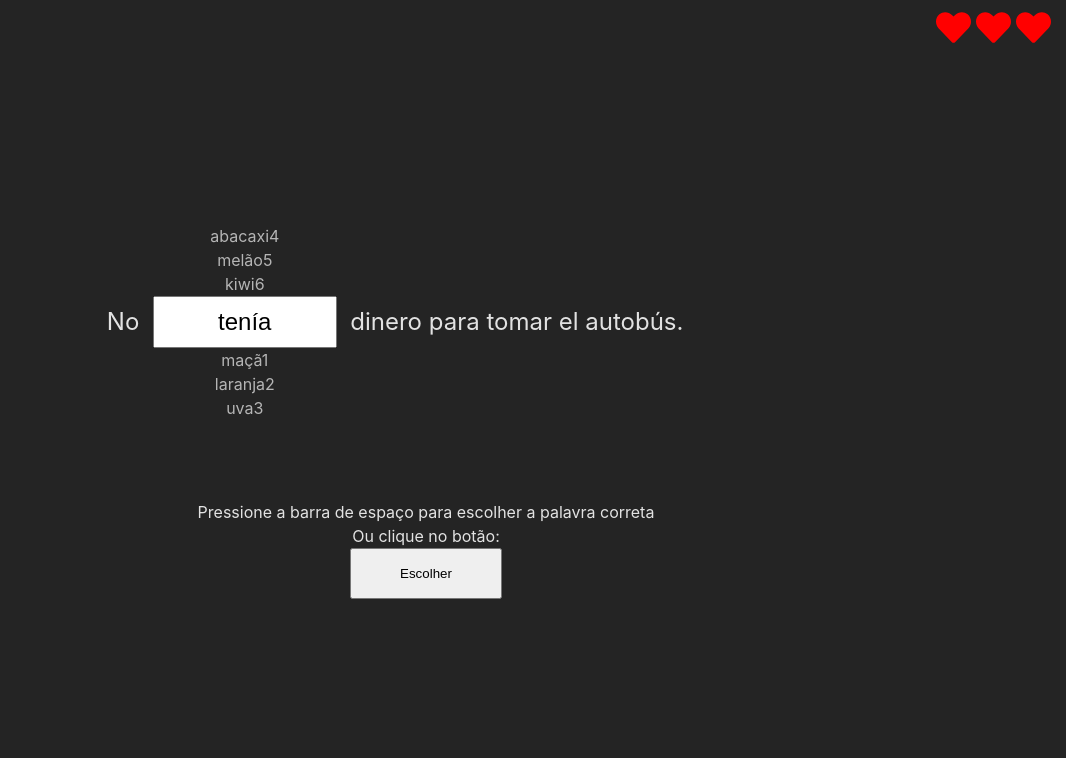
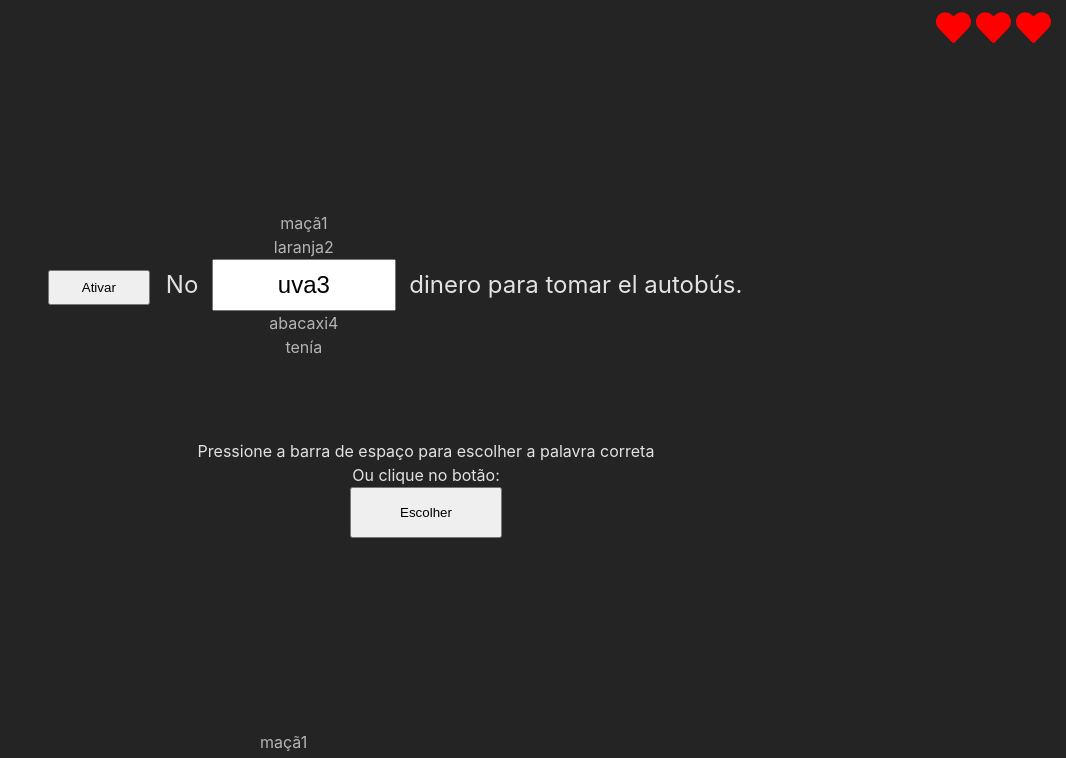
Before and after one commit to Renan-Mochizuki/JogoEspanhol, a React (Vite) app: page /game in a window 1280 px wide. Shown: the top 758 px of the page, without its empty margins (214-1280 px from the left). Built offline with nearby package versions, Linux system fonts and the light colour scheme.

Commit message:
Adicionado um botão para ativar o rolamento das questões

```diff
--- a/src/App.css
+++ b/src/App.css
@@ -1,6 +1,7 @@
 .containerQuote{
   display: flex;
   align-items: center;
+  width: 100%;
   padding-top: 2rem;
   margin-top: 10rem;
   margin-bottom: 5rem;
@@ -45,3 +46,10 @@
   position: absolute;
   right: 15%;
 }
+.buttonActivate{
+  margin-right: 1rem;
+  padding-left: 2rem;
+  padding-right: 2rem;
+  padding-top: 0.5rem;
+  padding-bottom: 0.5rem;
+}
--- a/src/components/Question.jsx
+++ b/src/components/Question.jsx
@@ -10,18 +10,21 @@ const Question = (props) => {
     const answer = props.answer;
 
     const ref = useRef(null);
-    const [isInView, setIsInView] = useState(false);
 
     useEffect(() => {
         const options = {
             root: null,
-            rootMargin: '-80px',
+            rootMargin: '-70px',
             threshold: 1
         };
 
         const observer = new IntersectionObserver((entries) => {
-            entries.forEach((entry) => {
-                setIsInView(entry.isIntersecting);
+            entries.forEach((entry, index) => {
+                props.setIsInView(prevArray => {
+                    const newArray = [...prevArray];
+                    newArray[props.keyIndex] = entry.isIntersecting;
+                    return newArray;
+                });
             });
         }, options);
 
@@ -39,28 +42,26 @@ const Question = (props) => {
     }, []);
 
     const [currentWordIndexAbove, setCurrentWordIndexAbove] = useState(0);
-    const [currentWordIndexBelow, setCurrentWordIndexBelow] = useState(4);
+    const [currentWordIndexBelow, setCurrentWordIndexBelow] = useState(3);
     const [inputValue, setInputValue] = useState('');
     const [wordsRollAbove, setWordsRollAbove] = useState([]);
     const [wordsRollBelow, setWordsRollBelow] = useState([]);
 
     useEffect(() => {
-        if (!isCorrect && isInView) {
+        if (!isCorrect && props.isInView) {
             const timer = setInterval(() => {
                 const inputIndex = (currentWordIndexAbove + words.length + 1) % words.length;
 
                 const prevIndexAbove = (currentWordIndexAbove + words.length - 1) % words.length;
-                const prevPrevIndexAbove = (currentWordIndexAbove + words.length - 2) % words.length;
                 setCurrentWordIndexAbove(prevIndexAbove);
 
                 const prevIndexBelow = (currentWordIndexBelow + words.length - 1) % words.length;
-                const prevPrevIndexBelow = (currentWordIndexBelow + words.length - 2) % words.length;
                 setCurrentWordIndexBelow(prevIndexBelow);
 
                 setInputValue(words[inputIndex]);
 
-                const cycledIndexesAbove = [prevPrevIndexAbove, prevIndexAbove, currentWordIndexAbove];
-                const cycledIndexesBelow = [prevPrevIndexBelow, prevIndexBelow, currentWordIndexBelow];
+                const cycledIndexesAbove = [prevIndexAbove, currentWordIndexAbove];
+                const cycledIndexesBelow = [prevIndexBelow, currentWordIndexBelow];
                 setWordsRollAbove(cycledIndexesAbove.map(index => words[index]));
                 setWordsRollBelow(cycledIndexesBelow.map(index => words[index]));
 
@@ -87,7 +88,7 @@ const Question = (props) => {
     }
 
     const handleSpaceBarPress = (event) => {
-        if (event.keyCode === 32 && isInView) {
+        if (event.keyCode === 32 && props.isInView) {
             event.preventDefault();
             checkAnswer();
         }
@@ -100,9 +101,19 @@ const Question = (props) => {
         };
     });
 
+    const activeQuesiton = () => {
+        props.setIsInView(prevArray => {
+            const newArray = [...prevArray];
+            newArray.fill(false);
+            newArray[props.keyIndex] = true;
+            return newArray;
+        });
+    }
+
     return (
         <>
             <div className='containerQuote' ref={ref}>
+                <a><button onClick={activeQuesiton} className='buttonActivate'>Ativar</button></a>
                 <p>{props.leftText} &nbsp;</p>
                 <div className='wordsRoll'>
                     {wordsRollAbove.map((word, index) => (
--- a/src/index.css
+++ b/src/index.css
@@ -2,7 +2,7 @@
   font-family: Inter, system-ui, Avenir, Helvetica, Arial, sans-serif;
   line-height: 1.5;
   font-weight: 400;
-
+  width: 100%;
   color-scheme: light dark;
   color: rgba(255, 255, 255, 0.87);
   background-color: #242424;
@@ -19,7 +19,7 @@
   align-items: center;
   justify-content: center;
   margin: 0 auto;
-  padding: 2rem;
+  padding: 1.2rem;
   text-align: center;
 }
 
--- a/src/pages/Game.jsx
+++ b/src/pages/Game.jsx
@@ -7,35 +7,36 @@ const questions = [
   {
     leftText: 'No',
     rightText: 'dinero para tomar el autobús.',
-    words: ['tenía', 'maçã1', 'laranja2', 'uva3', 'abacaxi4', 'melão5', 'kiwi6'],
+    words: ['tenía', 'maçã1', 'laranja2', 'uva3', 'abacaxi4'],
     answerIndex: 0
   },
   {
     leftText: '¿',
     rightText: 'lo hermoso que estaba el cielo ayer?',
-    words: ['banana0', 'maçã1', 'laranja2', 'Viste', 'abacaxi4', 'melão5', 'kiwi6'],
+    words: ['banana0', 'maçã1', 'laranja2', 'Viste', 'abacaxi4'],
     answerIndex: 3
   },
   {
     leftText: '¿A la vuelta podemos',
     rightText: 'al mercado?',
-    words: ['banana0', 'maçã1', 'laranja2', 'uva3', 'abacaxi4', 'melão5', 'ir'],
-    answerIndex: 6
+    words: ['banana0', 'maçã1', 'laranja2', 'uva3', 'ir'],
+    answerIndex: 4
   },
   {
     leftText: 'Casi me olvido de',
     rightText: 'los gatitos',
-    words: ['banana0', 'maçã1', 'laranja2', 'uva3', 'abacaxi4', 'alimentar', 'kiwi6'],
-    answerIndex: 5
+    words: ['banana0', 'alimentar', 'laranja2', 'uva3', 'abacaxi4'],
+    answerIndex: 1
   }
 ];
 
 const Game = () => {
   const [lives, setLives] = useState(3);
   const [rightQuestions, setRightQuestions] = useState(0);
+  const [isInViewArray, setIsInViewArray] = useState([false, false, false, false]);
 
   return (
-    <div id='container'>
+    <>
       {rightQuestions == 4 ?
         <Win />
         :
@@ -46,13 +47,13 @@ const Game = () => {
             ))}
           </div>
           {questions.map((question, index) => (
-            <Question key={index} leftText={question.leftText} rightText={question.rightText}
+            <Question key={index} keyIndex={index} leftText={question.leftText} rightText={question.rightText} isInView={isInViewArray[index]} setIsInView={setIsInViewArray}
               words={question.words} answer={question.words[question.answerIndex]} lives={lives} setLives={setLives} rightQuestions={rightQuestions} setRightQuestions={setRightQuestions}
             />
           ))}
         </>
       }
-    </div>
+    </>
   );
 };
 
```
